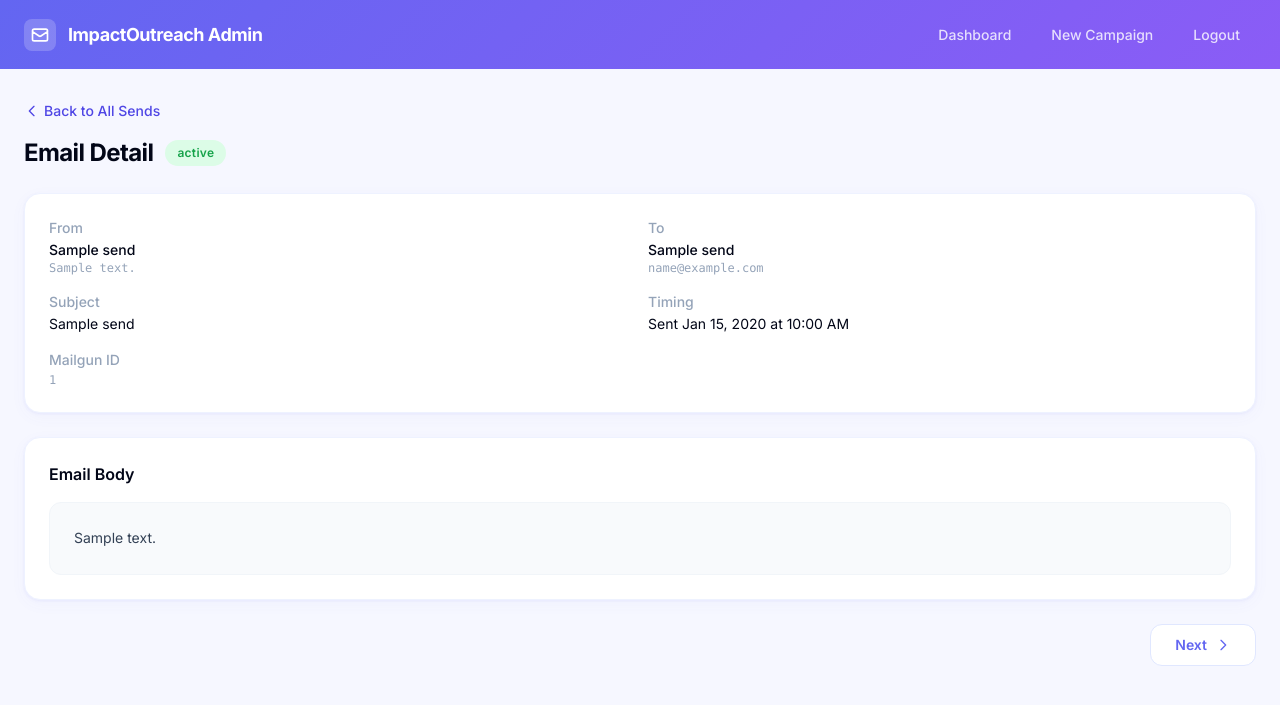
After one commit to goatgaucho/impactoutreach-dashboard, a FastAPI app: template app/templates/send_detail.html in a window 1280 px wide. The commit adds this page. Shown: the top 705 px of the page. Run offline with FastAPI, Linux system fonts and the light colour scheme; the template is opened without the code that fills it: most values are stand-ins (such as "Sample title", 1, 10 or a date in 2020); some libraries are stand-ins or nearby versions.

Commit message:
Add send detail view to read full email text
- New /campaigns/{id}/sends page with status filter tabs
- New /campaigns/{id}/sends/{send_id} page showing full email body,
  metadata (from, to, subject, timing, Mailgun ID, errors)
- Previous/Next navigation between sends
- Campaign detail sends are now clickable links

Co-Authored-By: Claude Opus 4.6 <noreply@anthropic.com>

```diff
--- /dev/null
+++ b/app/templates/send_detail.html
@@ -0,0 +1,97 @@
+{% extends "base.html" %}
+{% block title %}Email Detail - ImpactOutreach Admin{% endblock %}
+
+{% block content %}
+<div class="mb-6">
+    <a href="/campaigns/{{ campaign.id }}/sends" class="text-indigo-600 text-sm font-medium hover:text-indigo-700 flex items-center gap-1 mb-4">
+        <svg class="w-4 h-4" fill="none" viewBox="0 0 24 24" stroke="currentColor" stroke-width="2">
+            <path stroke-linecap="round" stroke-linejoin="round" d="M15 19l-7-7 7-7"/>
+        </svg>
+        Back to All Sends
+    </a>
+    <div class="flex items-center gap-3">
+        <h1 class="text-2xl font-bold text-slate-950 tracking-tight">Email Detail</h1>
+        <span class="badge badge-{{ send.status }}">{{ send.status }}</span>
+    </div>
+</div>
+
+<!-- Email metadata -->
+<div class="card p-6 mb-6">
+    <div class="grid grid-cols-1 md:grid-cols-2 gap-4 text-sm">
+        <div>
+            <span class="text-slate-400 font-medium">From</span>
+            <div class="text-slate-950 font-medium mt-0.5">{{ send.from_display_name }}</div>
+            <div class="text-xs text-slate-400 font-mono">{{ send.from_address }}</div>
+        </div>
+        <div>
+            <span class="text-slate-400 font-medium">To</span>
+            <div class="text-slate-950 font-medium mt-0.5">{{ send.recipient_name }}</div>
+            <div class="text-xs text-slate-400 font-mono">{{ send.recipient_email }}</div>
+        </div>
+        <div>
+            <span class="text-slate-400 font-medium">Subject</span>
+            <div class="text-slate-950 mt-0.5">{{ send.subject or 'No subject' }}</div>
+        </div>
+        <div>
+            <span class="text-slate-400 font-medium">Timing</span>
+            <div class="text-slate-950 mt-0.5">
+                {% if send.sent_at %}
+                Sent {{ send.sent_at.strftime('%b %d, %Y at %I:%M %p') }}
+                {% elif send.scheduled_time %}
+                Scheduled for {{ send.scheduled_time.strftime('%b %d, %Y at %I:%M %p') }}
+                {% else %}
+                Pending
+                {% endif %}
+            </div>
+        </div>
+        {% if send.mailgun_message_id %}
+        <div class="md:col-span-2">
+            <span class="text-slate-400 font-medium">Mailgun ID</span>
+            <div class="text-xs text-slate-400 font-mono mt-0.5 break-all">{{ send.mailgun_message_id }}</div>
+        </div>
+        {% endif %}
+        {% if send.error_message %}
+        <div class="md:col-span-2">
+            <span class="text-red-500 font-medium">Error</span>
+            <div class="text-sm text-red-600 mt-0.5">{{ send.error_message }}</div>
+        </div>
+        {% endif %}
+    </div>
+</div>
+
+<!-- Email body -->
+<div class="card p-6">
+    <h2 class="text-base font-semibold text-slate-950 mb-4">Email Body</h2>
+    {% if send.body %}
+    <div class="bg-slate-50 rounded-xl p-6 border border-slate-100">
+        <p class="text-sm text-slate-700 whitespace-pre-line leading-relaxed" style="font-family: 'Inter', sans-serif;">{{ send.body }}</p>
+    </div>
+    {% else %}
+    <p class="text-slate-400 text-sm text-center py-6">No email body stored (email may not have been generated yet).</p>
+    {% endif %}
+</div>
+
+<!-- Navigation between sends -->
+<div class="flex justify-between mt-6">
+    {% if prev_send %}
+    <a href="/campaigns/{{ campaign.id }}/sends/{{ prev_send.id }}" class="btn-secondary text-sm">
+        <svg class="w-4 h-4" fill="none" viewBox="0 0 24 24" stroke="currentColor" stroke-width="2">
+            <path stroke-linecap="round" stroke-linejoin="round" d="M15 19l-7-7 7-7"/>
+        </svg>
+        Previous
+    </a>
+    {% else %}
+    <div></div>
+    {% endif %}
+    {% if next_send %}
+    <a href="/campaigns/{{ campaign.id }}/sends/{{ next_send.id }}" class="btn-secondary text-sm">
+        Next
+        <svg class="w-4 h-4" fill="none" viewBox="0 0 24 24" stroke="currentColor" stroke-width="2">
+            <path stroke-linecap="round" stroke-linejoin="round" d="M9 5l7 7-7 7"/>
+        </svg>
+    </a>
+    {% else %}
+    <div></div>
+    {% endif %}
+</div>
+{% endblock %}
```
Also changed, not shown: app/routes/dashboard.py (+53 -0 lines), app/templates/campaign_detail.html (+5 -2 lines), app/templates/sends_list.html (added, +54 -0 lines).
